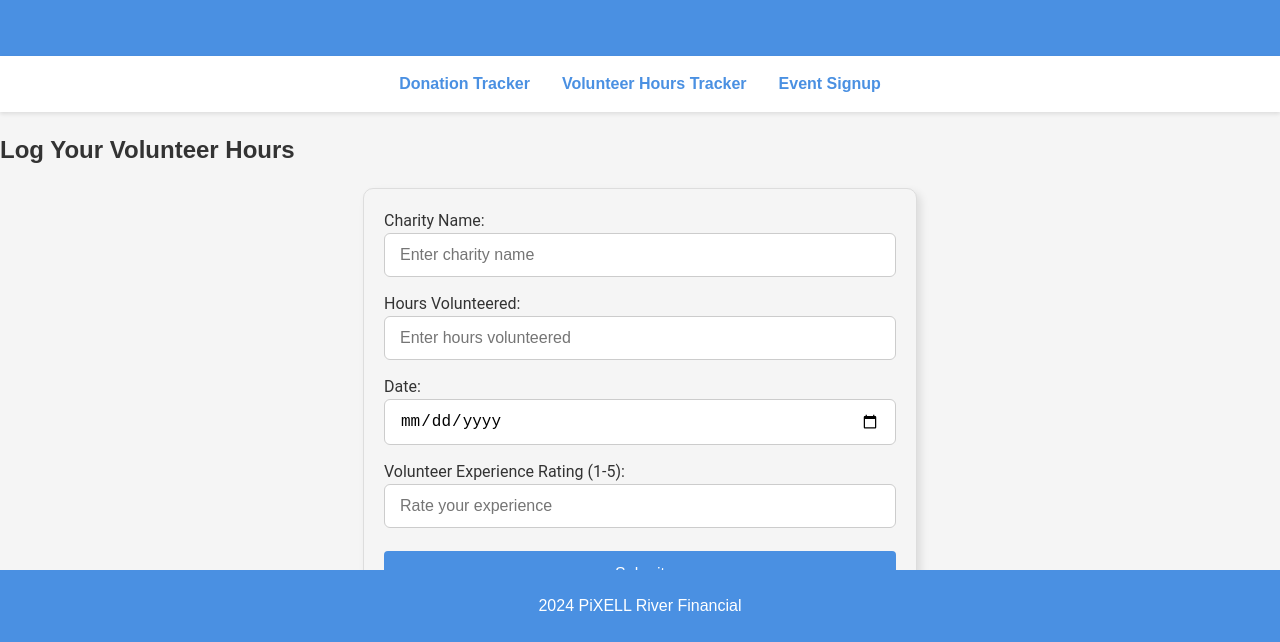
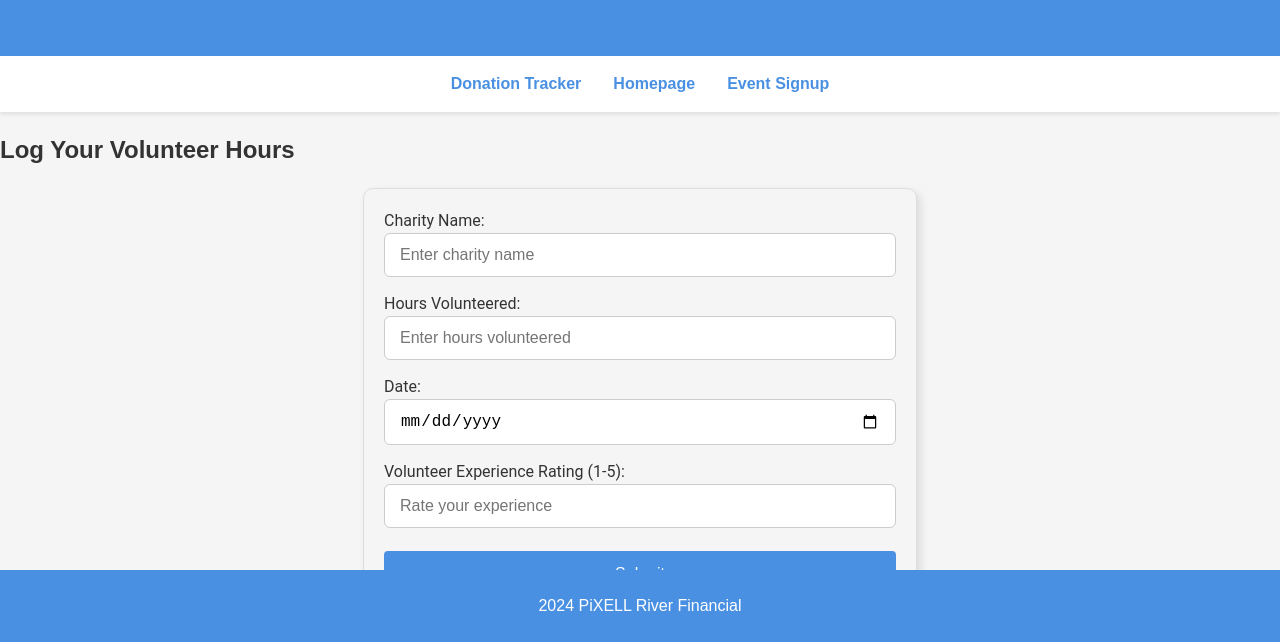
Before and after one commit to cbugtai/Community-Support-Tracker, a website: page Volunteer Hours/VolunteerHours.html in a window 1280 px wide. Shown: the part 158-800 px from the top of the page. Drawn offline with Linux system fonts and the light colour scheme.

Commit message:
Update VolunteerHours.html

```diff
--- a/Volunteer Hours/VolunteerHours.html
+++ b/Volunteer Hours/VolunteerHours.html
@@ -14,7 +14,7 @@
 
     <nav id="navbar">
       <a href="../Donation Tracker/DonationTracker.html">Donation Tracker</a>
-      <a href="../index.html">Volunteer Hours Tracker</a>
+      <a href="../index.html">Homepage</a>
       <a href="../Event Signup/EventSignup.html">Event Signup</a>
     </nav>
 
```
